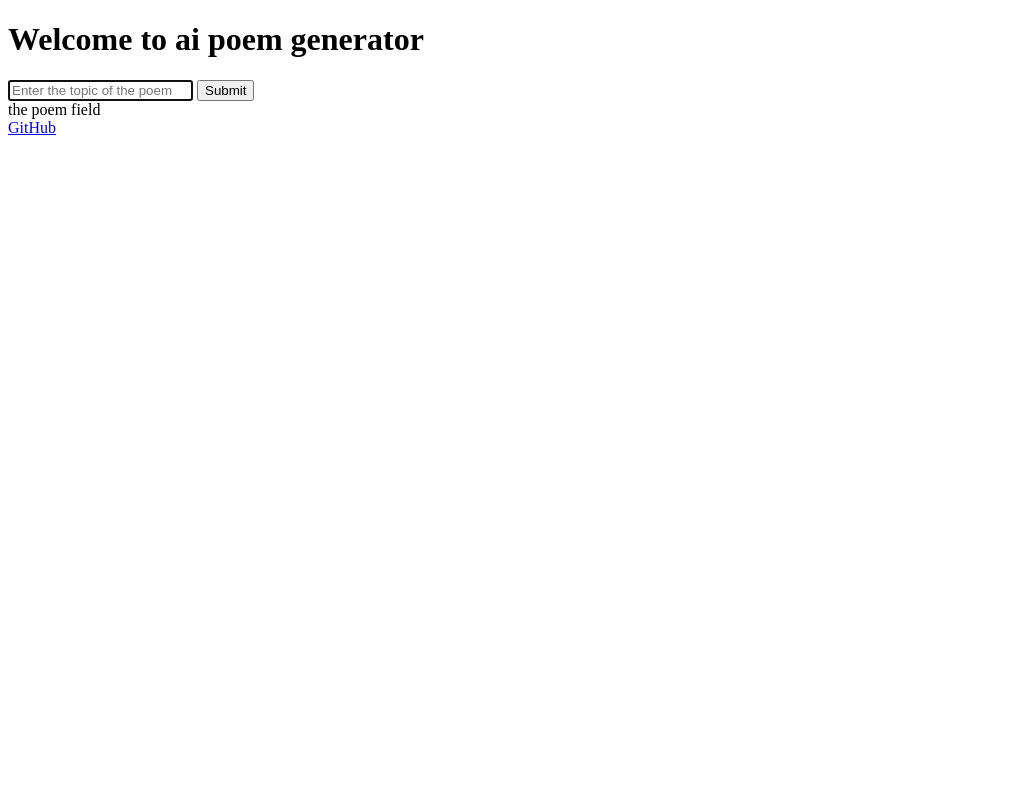
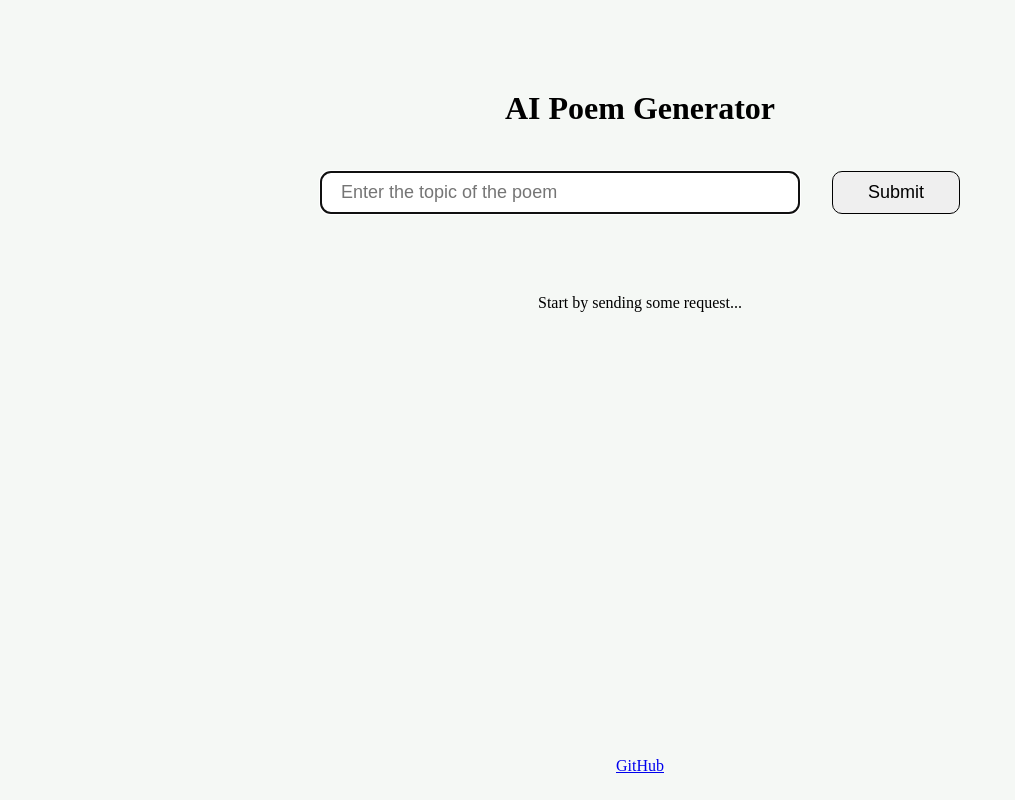
Before and after one commit to sofia-kylypko/poem-generator, a plain HTML site: page index.html in a window 1280 px wide. Shown: the whole page, without its empty margins (0-1015 px from the left). Drawn offline with Linux system fonts and the light colour scheme.

Commit message:
adding some styles

```diff
--- a/index.html
+++ b/index.html
@@ -8,15 +8,15 @@
 </head>
 <body>
     <header>
-        <h1>Welcome to ai poem generator</h1>
+        <h1>AI Poem Generator</h1>
     </header>
 
     <main>
-        <from>
-            <input type="text" name="" id="" placeholder="Enter the topic of the poem" autofocus />
+        <form>
+            <input type="text" name="" placeholder="Enter the topic of the poem" autofocus />
             <input type="submit" />
-        </from>
-        <div>the poem field</div>
+        </form>
+        <div id="response">Start by sending some request...</div>
     </main>
 
     <footer><a href="https://github.com/sofia-kylypko/poem-generator">GitHub</a></footer>
--- a/src/styles.css
+++ b/src/styles.css
@@ -0,0 +1,52 @@
+body {
+    display: block;
+    width: 50%;
+    background-color: rgb(245, 248, 245);
+    margin: 7% auto 0 auto;
+}
+
+header {
+    text-align: center;
+    margin-bottom: 7%;
+}
+
+main {
+    display: block;
+    width: 100%;
+}
+
+main form {
+    display: flex;
+    justify-content: space-between;
+    margin-bottom: 80px;
+}
+
+main form input {
+    display: block;
+    font-size: large;
+    padding: 10px 20px;
+    box-sizing: border-box;
+    border-radius: 10px;
+    border: 1px solid black;
+}
+
+main form input:first-child {
+    width: 75%;
+}
+
+main form input:nth-child(2) {
+    width: 20%;
+}
+
+main div {
+    text-align: center;
+    font-size: medium;
+}
+
+footer {
+    display: block;
+    position: absolute;
+    bottom: 25px;
+    width: 50%;
+    text-align: center;
+}
```
